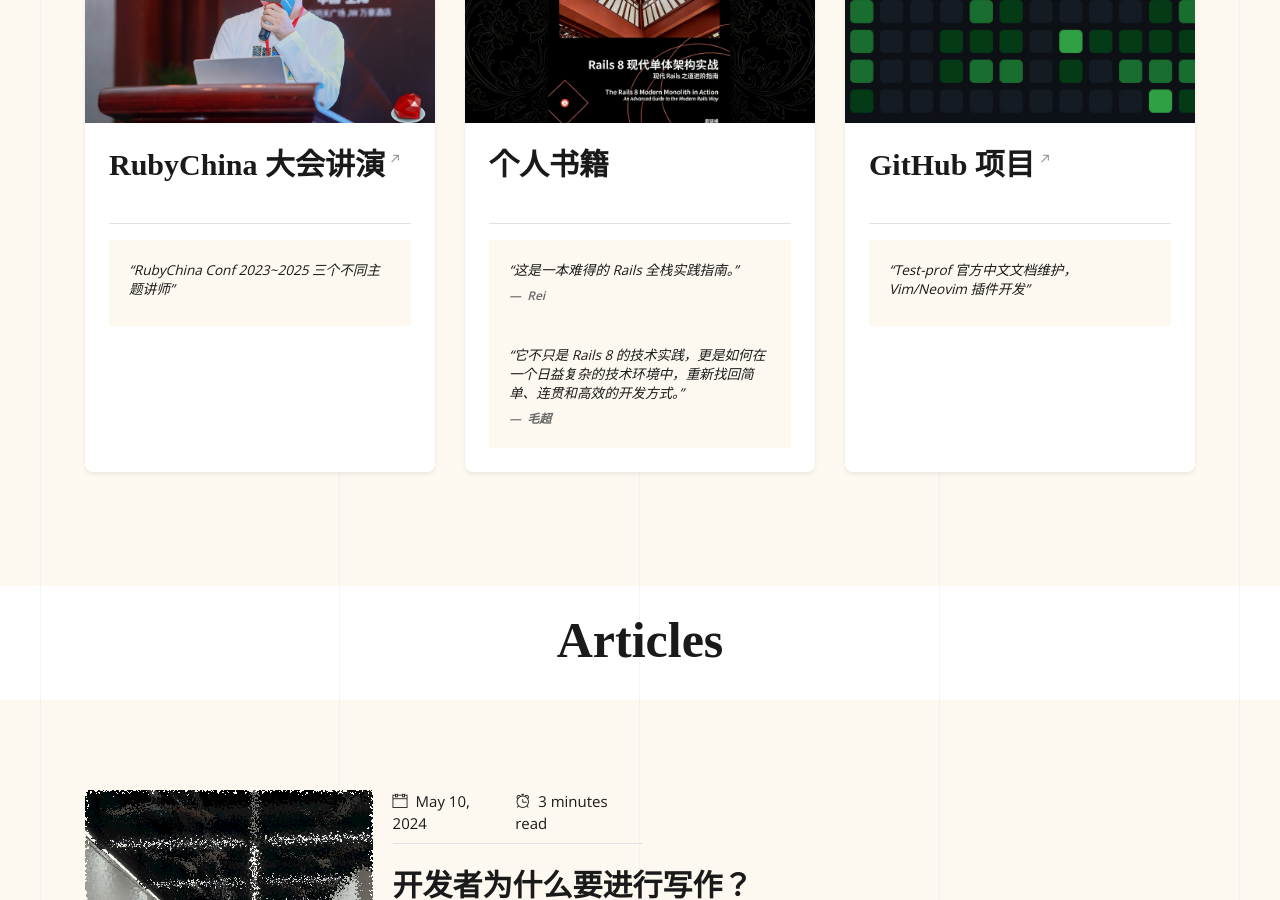
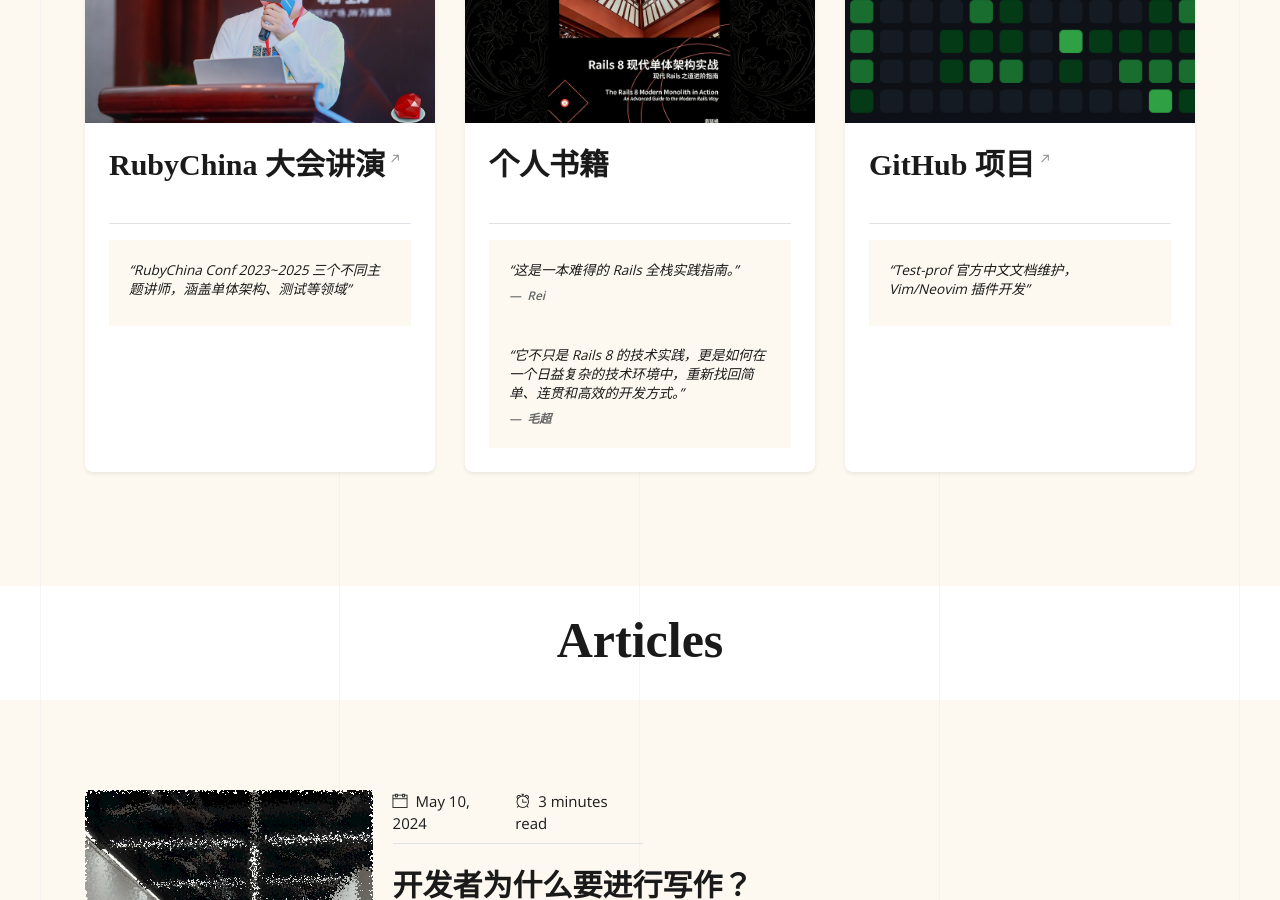
Before and after one commit to xfyuan/xiaofengyuan.com, a Jekyll site: the page built from index.html, in a window 1280 px wide and 900 px high, scrolled down 1031 px. Built offline with Jekyll 4.4.1, drawn with Linux system fonts in a browser that asks for light colours; some web fonts are replaced; the list of posts is cut into pages by our own code.

Commit message:
add more description for rubychina conf in portfolio

```diff
--- a/_data/works.yml
+++ b/_data/works.yml
@@ -3,7 +3,7 @@
   category: "RubyChina Conf"
   image: "assets/images/works/rubychina2023.png" # 可以先借用模板自带图
   link: "https://www.youtube.com/@ruby-china/search?query=%E8%A2%81%E6%99%93%E5%B3%B0"
-  description: "RubyChina Conf 2023~2025 三个不同主题讲师"
+  description: "RubyChina Conf 2023~2025 三个不同主题讲师，涵盖单体架构、测试等领域"
   # testimonials:
   #   - content: "非常有灵性的设计，对细节的把控超出了我们的预期。"
   #     author: "张总"
```
